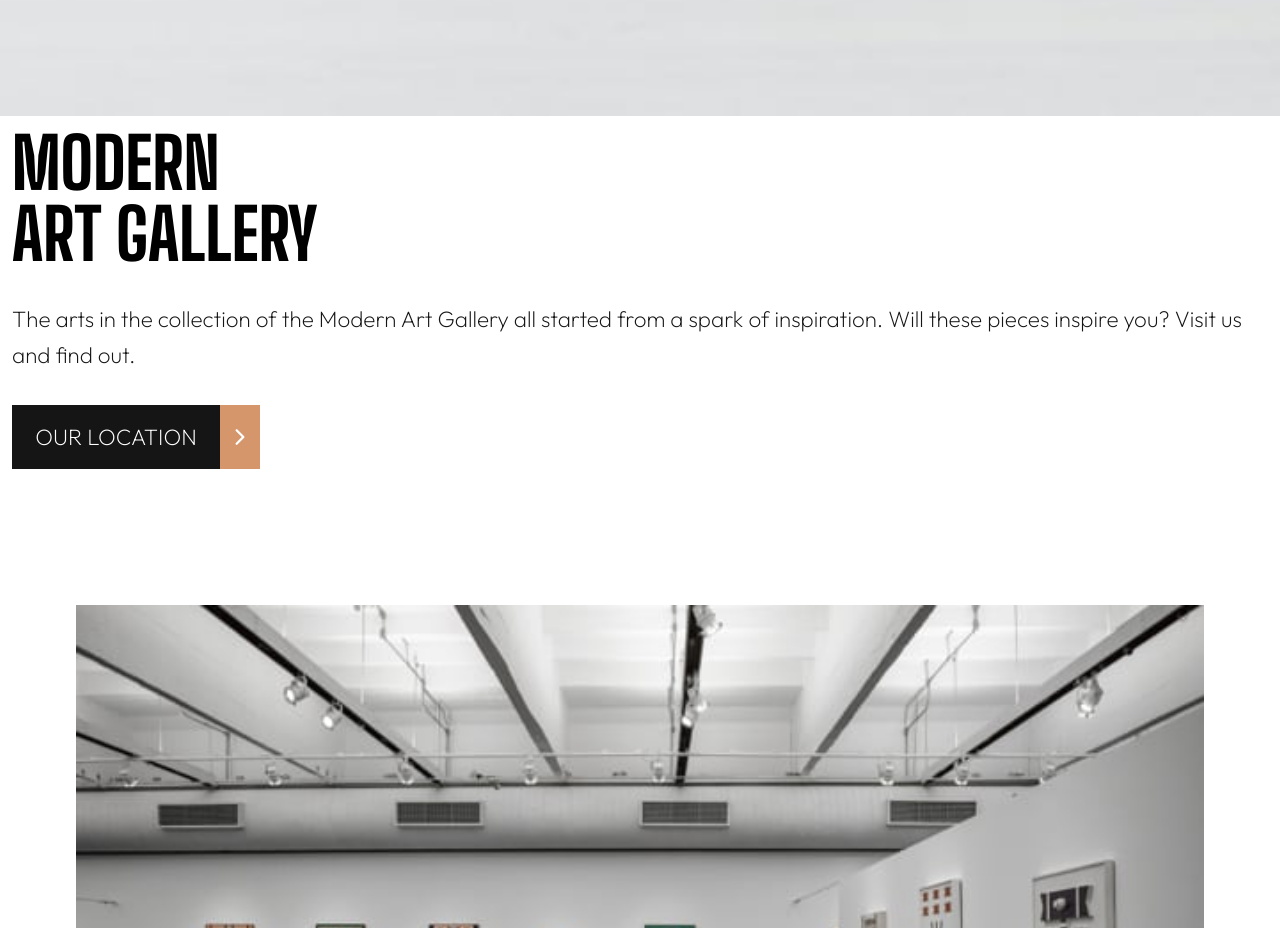
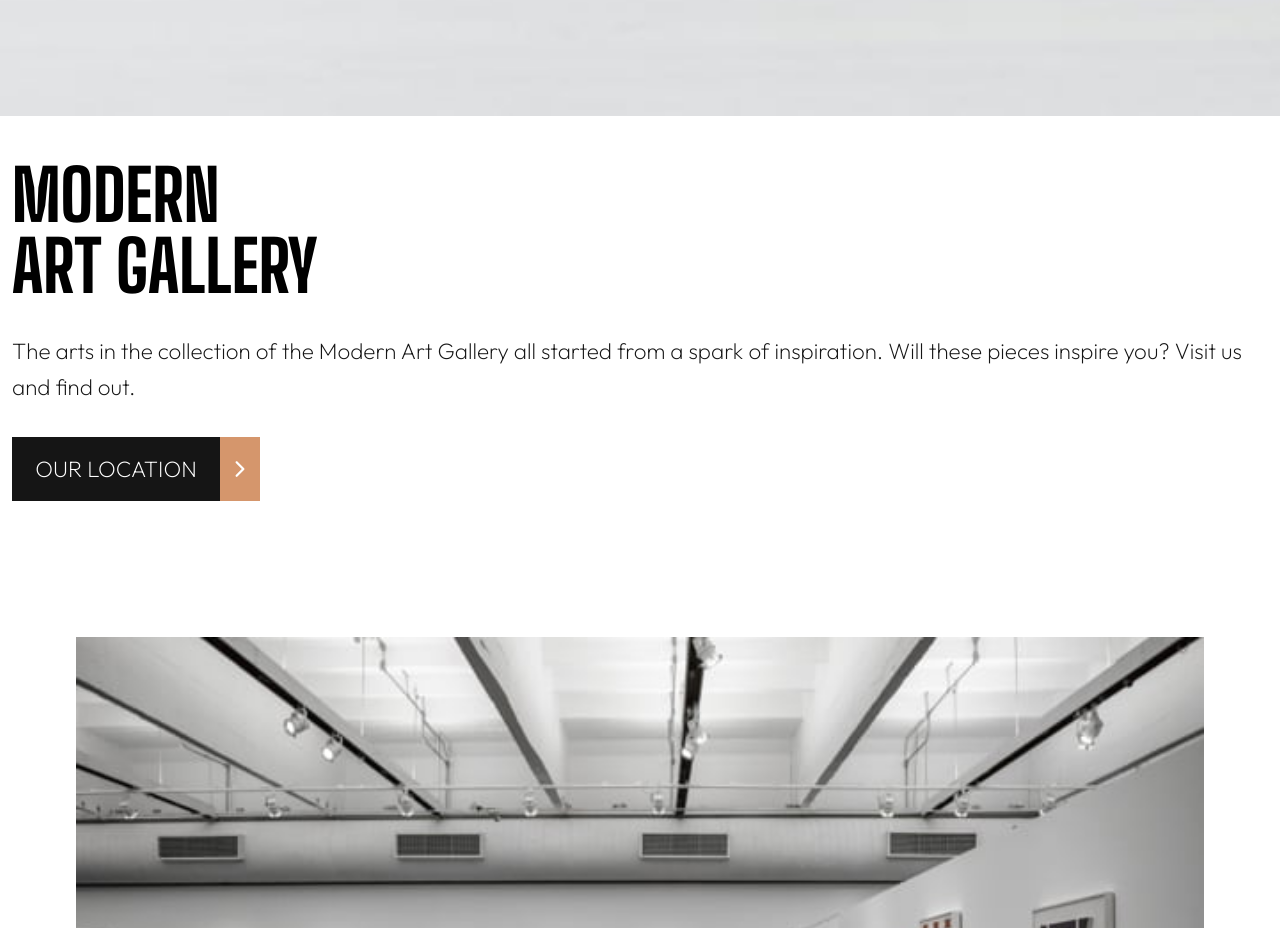
Before and after one commit to bonniemo/art-gallery, a Next.js app: page / in a window 1280 px wide. Shown: the part 1780-2708 px from the top of the page. Built offline with nearby package versions, Linux system fonts and the light colour scheme.

Commit message:
small fixes here and there

```diff
--- a/app/components/Hero.tsx
+++ b/app/components/Hero.tsx
@@ -19,7 +19,7 @@ const Hero = () => {
         </picture>
       </section>
       <section className="ls:col-start-3 ls:col-end-11 m:col-start-6 m:col-end-11 row-start-2 row-end-4 ls:flex m:flex-col l:justify-between p-3 ls:p-0">
-        <h1 className="l:text-colorLight l:mix-blend-difference mb-8 uppercase">
+        <h1 className="mt-8 ls:mt-0 l:text-colorLight l:mix-blend-difference mb-8 uppercase">
           <span className="block">Modern</span> Art Gallery
         </h1>
         <section className="l:w-2/6">
--- a/app/globals.css
+++ b/app/globals.css
@@ -18,7 +18,7 @@
   --p-size-s: 1.125rem;
 
   /* LINE HEIGHT */
-  --line-height-xl: 5.5rem;
+  --line-height-xl: 4.5rem;
   --line-height-l: 4.4rem;
   --line-height-m: 3.125rem;
   --line-height-s: 2.25rem;
@@ -28,29 +28,29 @@
 h1 {
   font-family: var(--font-big-shoulders), sans-serif;
   font-size: var(--header-size-m);
+  line-height: var(--line-height-m);
   font-weight: 800;
-  line-height: var(--line-height-m);
 }
 
 h2 {
   font-family: var(--font-big-shoulders), sans-serif;
   font-size: var(--header-size-m);
+  line-height: var(--line-height-m);
   font-weight: 800;
-  line-height: var(--line-height-m);
 }
 
 h3 {
   font-family: var(--font-big-shoulders), sans-serif;
   font-size: var(--header-size-s);
+  line-height: var(--line-height-s);
   font-weight: 800;
-  line-height: var(--line-height-s);
 }
 
 p {
   font-family: var(--font-outfit), sans-serif;
   font-size: var(--p-size-s);
+  line-height: var(--line-height-xs);
   font-weight: 200;
-  line-height: var(--line-height-xs);
 }
 
 @media screen and (min-width: 768px) {
--- a/app/layout.tsx
+++ b/app/layout.tsx
@@ -13,8 +13,8 @@ const outfit = Outfit({
 })
 
 export const metadata: Metadata = {
-  title: "Create Next App",
-  description: "Generated by create next app",
+  title: "Art Gallery",
+  description: "An art gallery built with Next.js",
 };
 
 export default function RootLayout({
```
Also changed, not shown: app/page.tsx (line endings or trailing spaces).
